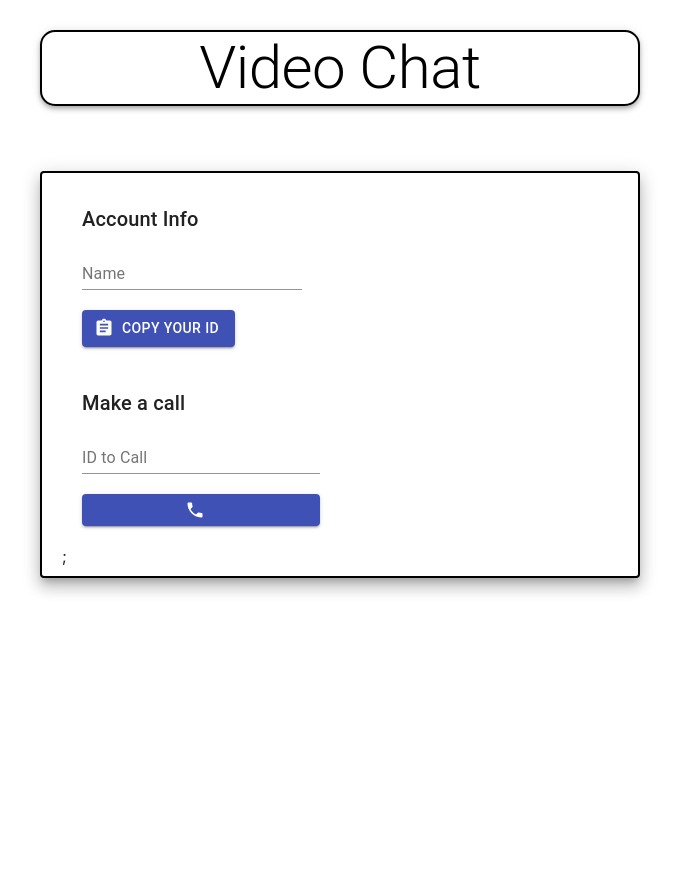
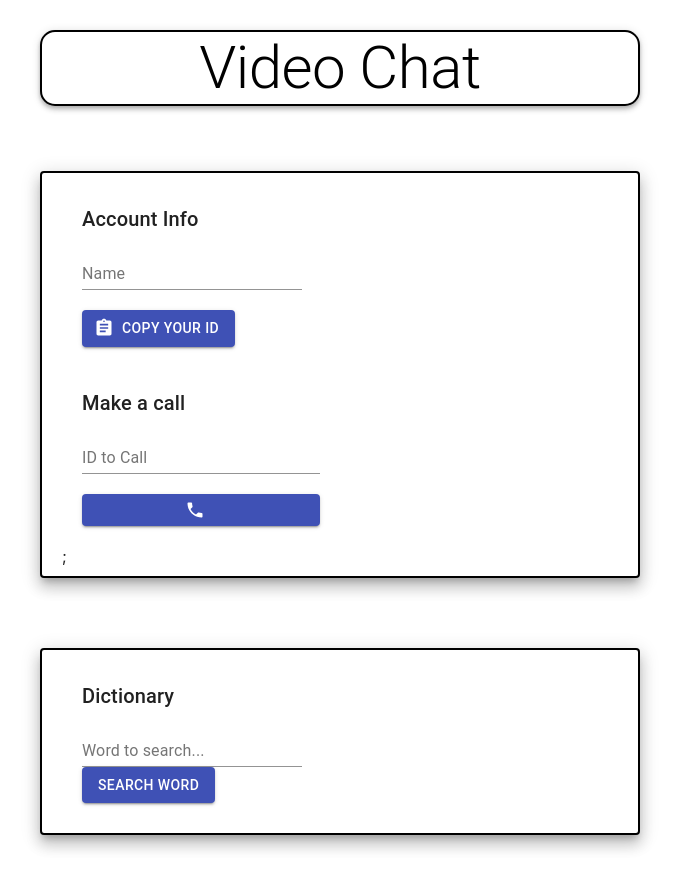
Before and after one commit to abdicodes/Bekos, a React (Create React App) app in the folder client/: page / in a window 1280 px wide. Shown: the whole page, without its empty margins (300-979 px from the left). Before the commit the page ends 800 px from the top, so only its background shows below. Built offline with nearby package versions, Linux system fonts and the light colour scheme; no server answers.

Commit message:
Introducing dictionary api call

```diff
--- a/client/src/App.js
+++ b/client/src/App.js
@@ -6,6 +6,7 @@ import { makeStyles } from '@material-ui/core/styles'
 import Notification from './components/Notification';
 import Options from './components/Options';
 import VideoPlayer from './components/VideoPlayer';
+import Dictionary from './components/Dictionary';
 /* TODO: CSS must be moved in App.css */
 const useStyles = makeStyles((theme) => ({
   appBar: {
@@ -44,6 +45,7 @@ function App() {
       <Options>
         <Notification />
       </Options>
+      <Dictionary />
     </div>
   );
 }
--- /dev/null
+++ b/client/src/components/Dictionary.jsx
@@ -0,0 +1,67 @@
+import React, { useState } from 'react';
+import { Button, TextField, Grid, Typography, Container, Paper } from '@material-ui/core';
+import { makeStyles } from '@material-ui/core/styles';
+
+const useStyles = makeStyles((theme) => ({
+    root: {
+      display: 'flex',
+      flexDirection: 'column',
+    },
+    gridContainer: {
+      width: '100%',
+      [theme.breakpoints.down('xs')]: {
+        flexDirection: 'column',
+      },
+    },
+    container: {
+      width: '600px',
+      margin: '35px 0',
+      padding: 0,
+      [theme.breakpoints.down('xs')]: {
+        width: '80%',
+      },
+    },
+    margin: {
+      marginTop: 20,
+    },
+    padding: {
+      padding: 20,
+    },
+    paper: {
+      padding: '10px 20px',
+      border: '2px solid black',
+    },
+   }));
+
+const Dictionary = () => {
+    const [wordToSearch, setWordToSearch] = useState('');
+    const classes = useStyles();
+
+  return (
+  <Container className={classes.container}>
+      <Paper elevation={10} className={classes.paper}>
+          <form className={classes.root} noValidate autoComplete='off'>
+              <Grid item xs={12} md={6} className={classes.padding}>
+                  <Typography gutterBottom variant="h6">Dictionary</Typography>
+                  <TextField label="Word to search..." value={wordToSearch} onChange={(e) => setWordToSearch(e.target.value)} fullwidth/>
+                    <Button variant="contained" color="primary" fullwidth onClick={(e) => fetchWord()}>
+                        Search Word
+                    </Button>
+              </Grid>
+          </form>
+      </Paper>
+  </Container>
+  )
+};
+
+const fetchWord = async () => {
+    // Where we're fetching data from
+    try {
+        const response = await fetch("https://api.dictionaryapi.dev/api/v2/entries/en/hello");
+        const data = await response.json();
+        return console.log(data);
+    } catch (error) {
+        return console.error(error);
+    }}
+
+export default Dictionary;
```
